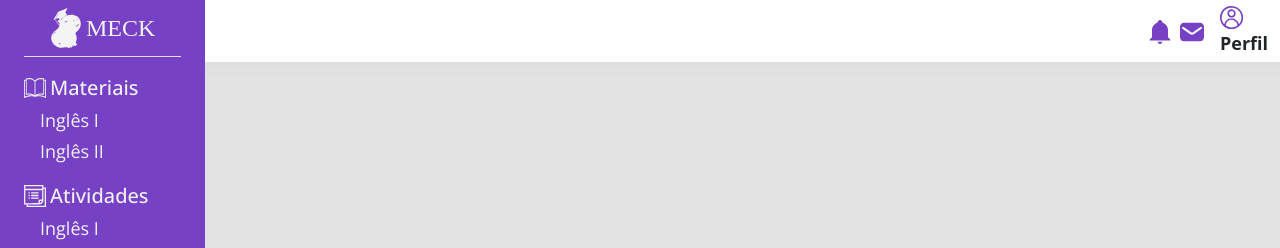
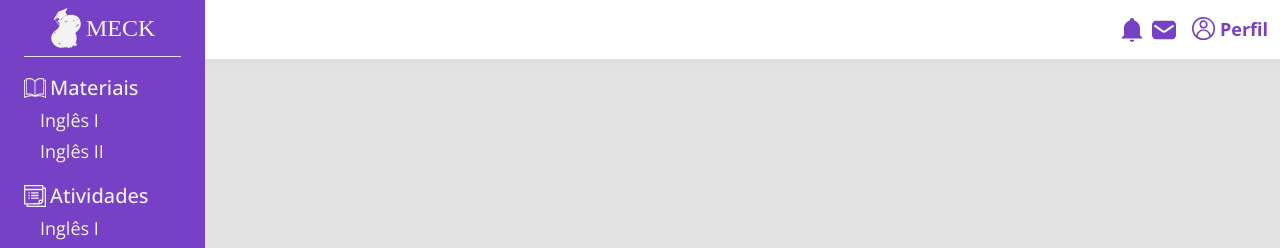
Before and after one commit to lysabacate/Projeto-MECK, a Flask app: page /dashboard in a window 1280 px wide. Shown: the top 248 px of the page. Run offline with Flask 3, Linux system fonts and the light colour scheme; a user stored in the database is signed in; some web fonts are replaced.

Commit message:
ajeitando erro do perfilzinho

```diff
--- a/static/css/style.css
+++ b/static/css/style.css
@@ -174,7 +174,7 @@ html, body{
     height: 24px;
 }
 
-.perfil-dashboard {
+.perfil-dashboard, .perfil-texto-dashboard {
     color: #7641C5;
     text-decoration: none;
 }
--- a/templates/pagina-base-dashboard.html
+++ b/templates/pagina-base-dashboard.html
@@ -45,7 +45,7 @@
 
                         <div class="d-flex flex-column">
 
-                            <div class=" d-flexgap-1" type="button" data-bs-toggle="collapse" data-bs-target="#jjj" aria-controls="jjj" aria-expanded="false" aria-label="Alternar navegação">
+                            <div class=" d-flex gap-1 align-items-center" type="button" data-bs-toggle="collapse" data-bs-target="#jjj" aria-controls="jjj" aria-expanded="false" aria-label="Alternar navegação">
                                 <img src="static/img/imagem-usuario.svg" alt="">
                                 <p class="d-none d-sm-block perfil-texto-dashboard">Perfil</p>
                             </div>
```
